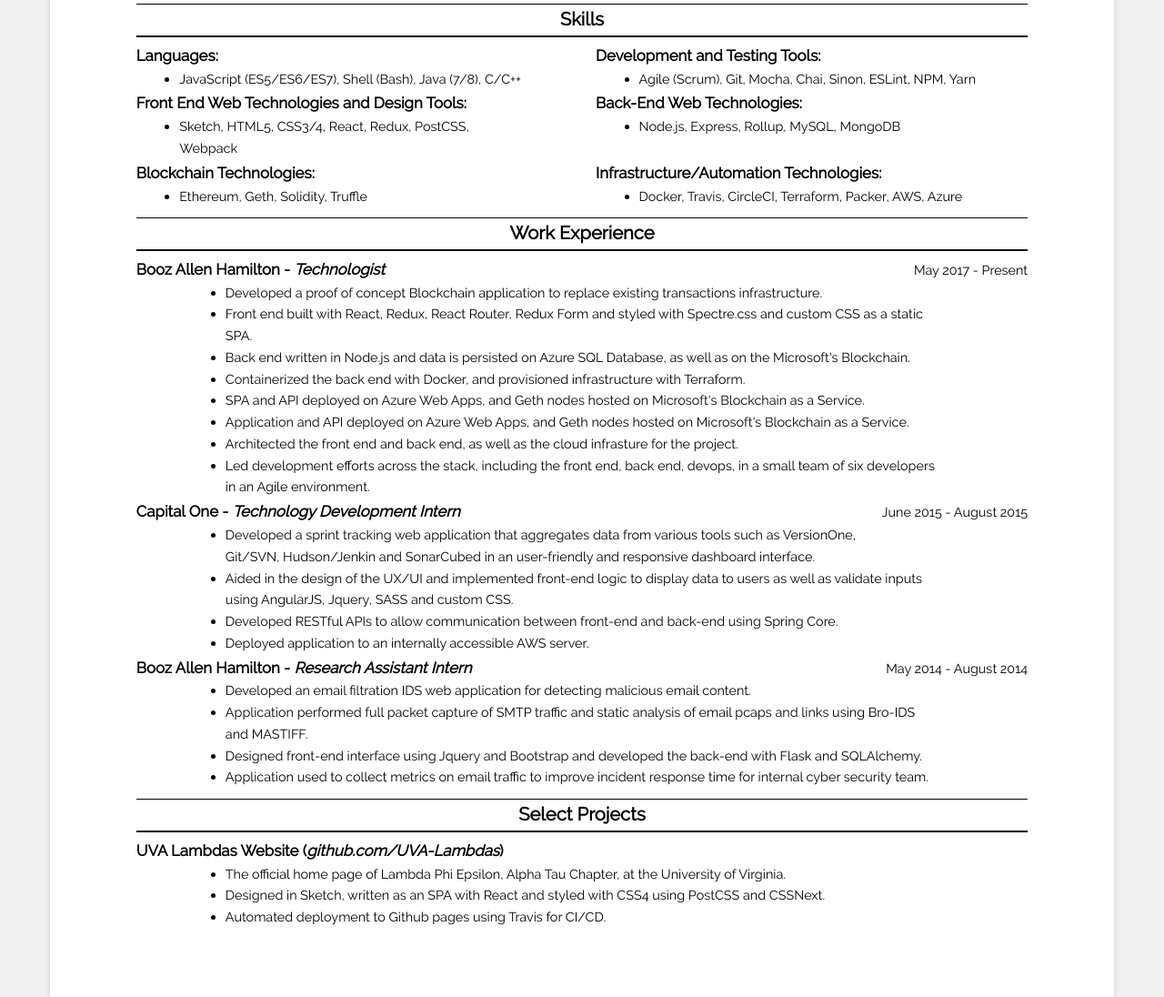
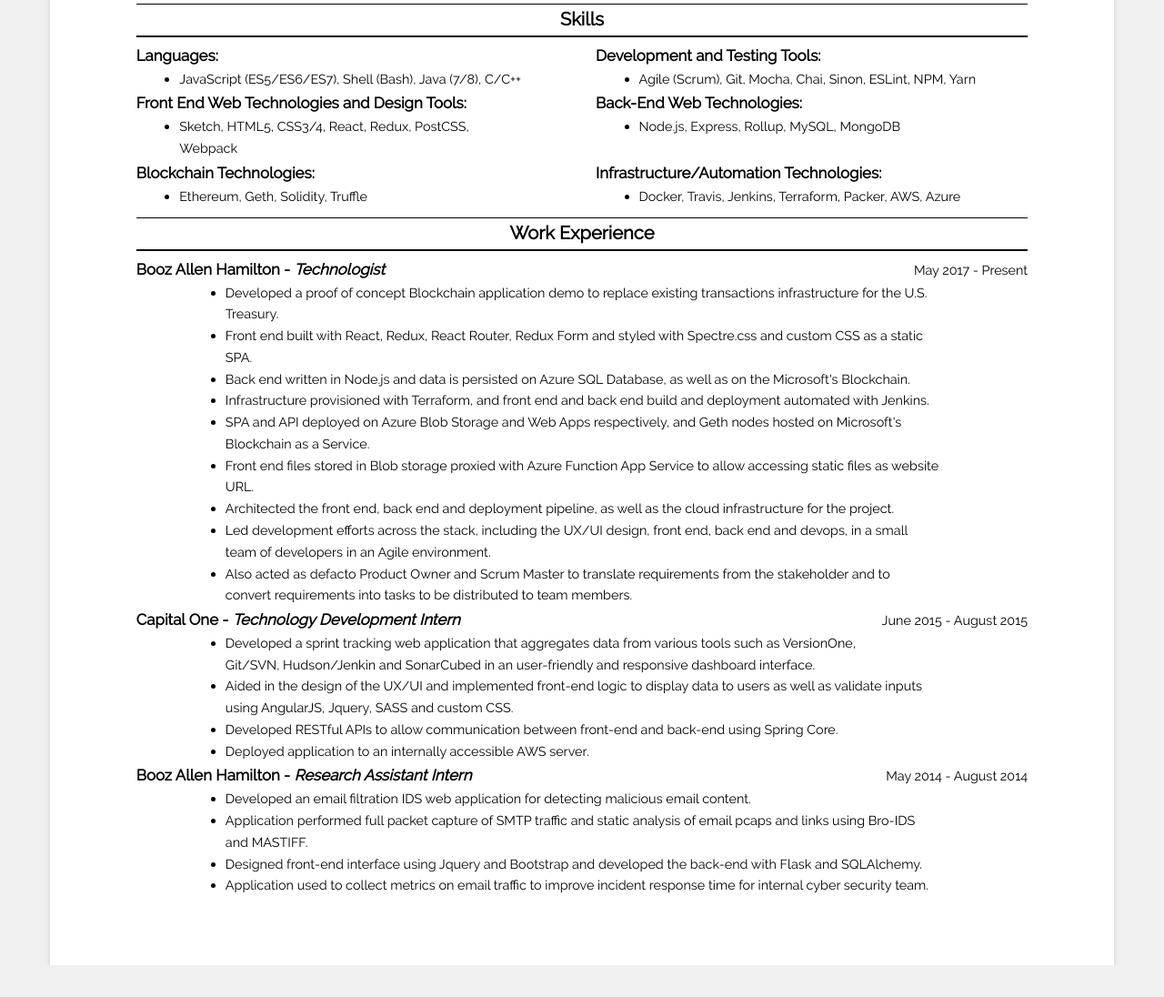
Before and after one commit to iknowhtml/resume, a website: page index.html in a window 1280 px wide. Shown: the part 453-1549 px from the top of the page at 91% size. After the commit the page ends 1514 px from the top, so only its background shows below. Drawn offline with Linux system fonts and the light colour scheme.

Commit message:
update resume with blockchain project and add newly generated pdf

```diff
--- a/index.html
+++ b/index.html
@@ -25,9 +25,8 @@
       <section class="row">
         <div class="col-lg-12 col-md-12 col-sm-12 col-xs-12">
           <h2>Profile</h2>
-          <p>I am a Full Stack Javascript Developer with a passion for technology and innovation. My experience and expertise ranges from designing and implementing responsive and user-friendly UX/UIs, architecting and developing modular, scalable and
-            fault-tolerant back end infrastructures using Agile development methodologies and writing secure, reusable and modular smart contracts. In particular, I specialize in web technologies such as React/Redux, Node.js/Express, Docker, Terraform and AWS, as well as Blockchain technologies like Solidity
-            and Truffle.</p>
+          <p>I am a Full Stack Javascript Developer with a passion for technology and innovation. My experience and expertise ranges from designing and implementing responsive and user-friendly UX/UIs, architecting and developing modular, scalable and fault-tolerant
+            back end infrastructures and devops pipelines using Agile development methodologies. In particular, I specialize in web technologies such as React/Redux, Node.js/Express, Docker, Terraform, Jenkins and AWS.</p>
         </div>
       </section>
       <!-- profile ends -->
@@ -96,7 +95,7 @@
             <div class="col-lg-16 col-md-6 col-sm-6 col-xs-6">
               <h3>Infrastructure/Automation Technologies:</h3>
               <ul>
-                <li>Docker, Travis, CircleCI, Terraform, Packer, AWS, Azure</li>
+                <li>Docker, Travis, Jenkins, Terraform, Packer, AWS, Azure</li>
               </ul>
             </div>
           </div>
@@ -117,14 +116,15 @@
             </div>
             <div class="col-lg-12 col-md-12 col-sm-12 col-xs-12">
               <ul>
-                <li>Developed a proof of concept Blockchain application to replace existing transactions infrastructure.</li>
+                <li>Developed a proof of concept Blockchain application demo to replace existing transactions infrastructure for the U.S. Treasury.</li>
                 <li>Front end built with React, Redux, React Router, Redux Form and styled with Spectre.css and custom CSS as a static SPA.</li>
                 <li>Back end written in Node.js and data is persisted on Azure SQL Database, as well as on the Microsoft's Blockchain.</li>
-                <li>Containerized the back end with Docker, and provisioned infrastructure with Terraform.</li>
-                <li>SPA and API deployed on Azure Web Apps, and Geth nodes hosted on Microsoft's Blockchain as a Service.</li>
-                <li>Application and API deployed on Azure Web Apps, and Geth nodes hosted on Microsoft's Blockchain as a Service.</li>
-                <li>Architected the front end and back end, as well as the cloud infrasture for the project.</li>
-                <li>Led development efforts across the stack, including the front end, back end, devops, in a small team of six developers in an Agile environment.</li>
+                <li>Infrastructure provisioned with Terraform, and front end and back end build and deployment automated with Jenkins.</li>
+                <li>SPA and API deployed on Azure Blob Storage and Web Apps respectively, and Geth nodes hosted on Microsoft's Blockchain as a Service.</li>
+                <li>Front end files stored in Blob storage proxied with Azure Function App Service to allow accessing static files as website URL.</li>
+                <li>Architected the front end, back end and deployment pipeline, as well as the cloud infrastructure for the project.</li>
+                <li>Led development efforts across the stack, including the UX/UI design, front end, back end and devops, in a small team of developers in an Agile environment.</li>
+                <li>Also acted as defacto Product Owner and Scrum Master to translate requirements from the stakeholder and to convert requirements into tasks to be distributed to team members.</li>
               </ul>
             </div>
           </div>
@@ -165,25 +165,8 @@
         </div>
       </section>
       <!-- work experiences ends -->
-      <!-- select projects starts -->
-      <section class="row">
-        <div class="col-lg-12 col-md-12 col-sm-12 col-xs-12">
-          <h2>Select Projects</h2>
-          <div class="row">
-            <div class="col-lg-12 col-md-12 col-sm-12 col-xs-12">
-              <h3>UVA Lambdas Website (<em>github.com/UVA-Lambdas</em>)</h3>
-              <ul>
-                <li>The official home page of Lambda Phi Epsilon, Alpha Tau Chapter, at the University of Virginia.</li>
-                <li>Designed in Sketch, written as an SPA with React and styled with CSS4 using PostCSS and CSSNext.</li>
-                <li>Automated deployment to Github pages using Travis for CI/CD.</li>
-              </ul>
-            </div>
-          </div>
-        </div>
-      </section>
-      <!-- select projects ends -->
-      </div>
-      </div>
+    </div>
+  </div>
 </body>
 
 </html>
```
Also changed, not shown: 1 other file.
